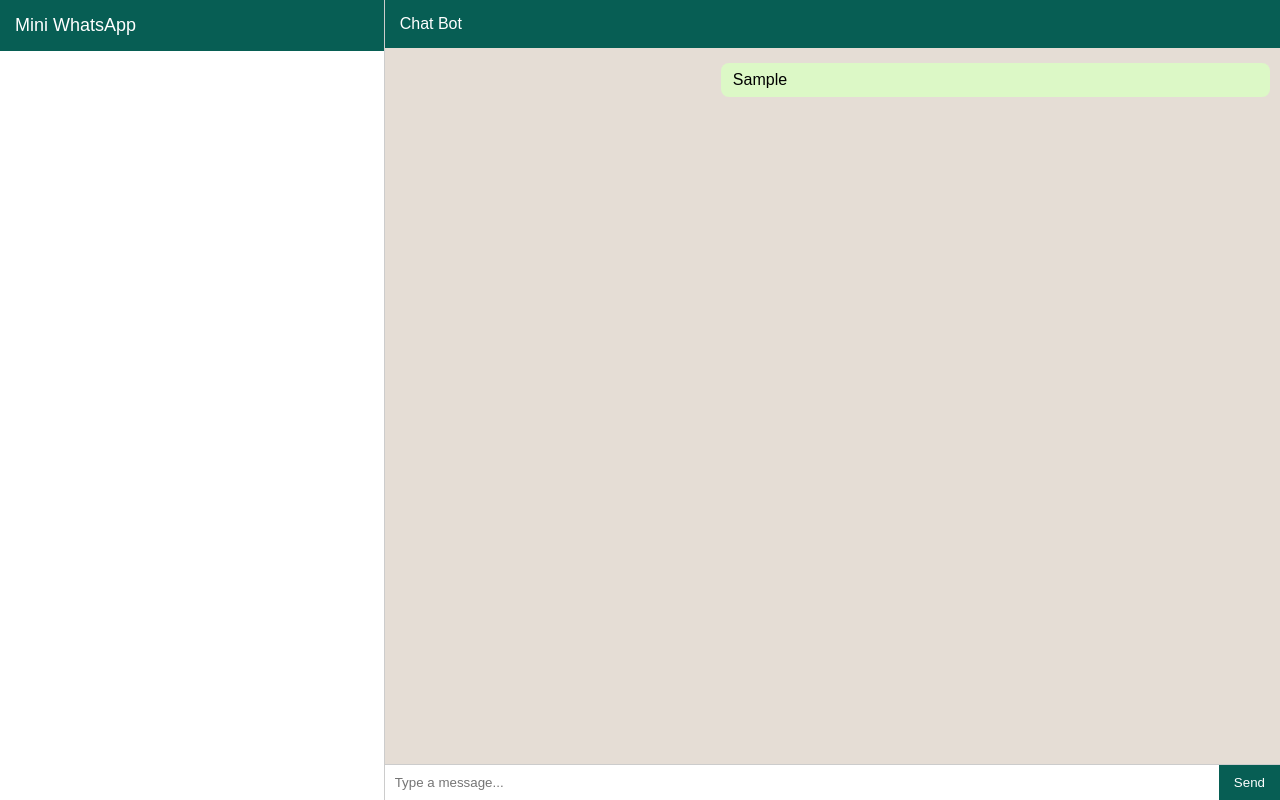
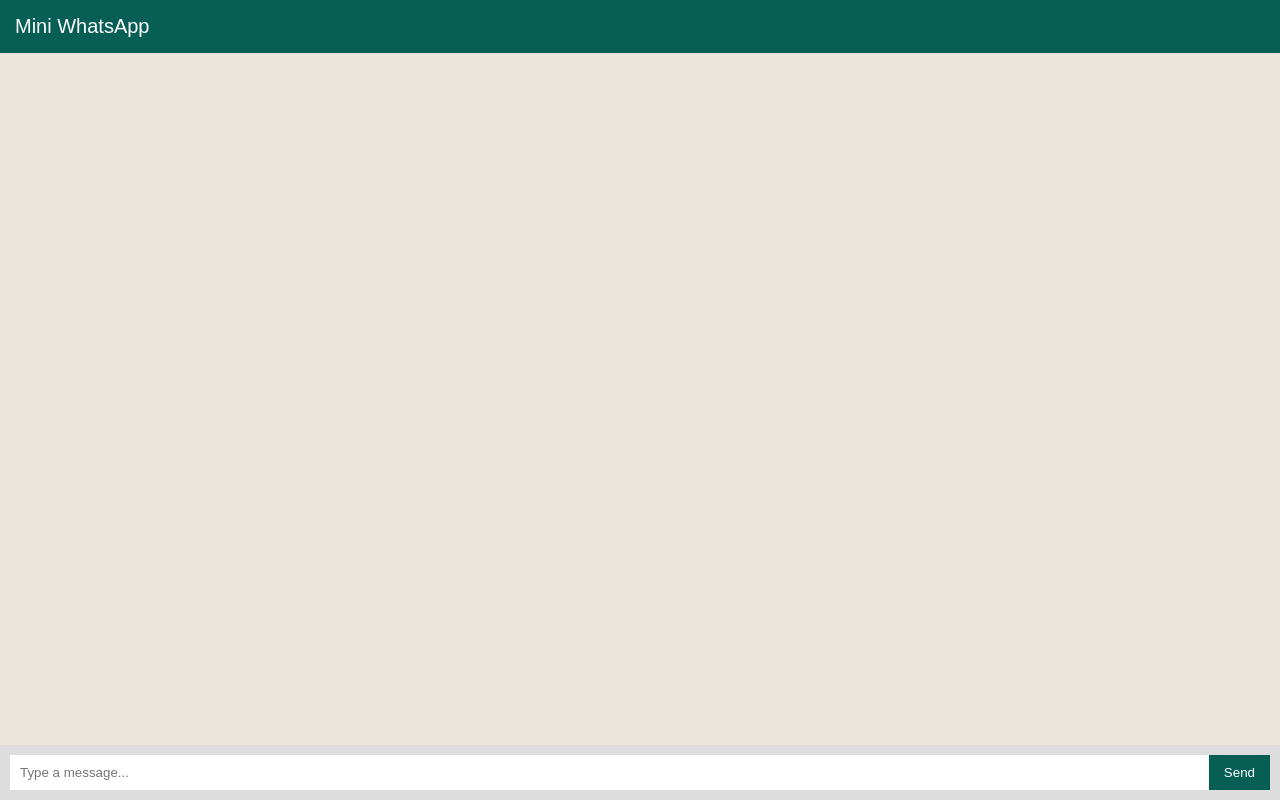
Before and after one commit to afjal-pce/mini-whatsapp, a website: page index.html in a window 1280 px wide. Both pictures are taken after typing "Sample" into the empty fields and a click on the button "Send". Drawn offline with nearby package versions, Linux system fonts and the light colour scheme; no server answers.

Commit message:
Update index.html

```diff
--- a/index.html
+++ b/index.html
@@ -10,65 +10,52 @@
   font-family: Arial;
   background: #ece5dd;
 }
+
 .container {
   display: flex;
+  flex-direction: column;
   height: 100vh;
 }
-.sidebar {
-  width: 30%;
-  background: #fff;
-  border-right: 1px solid #ccc;
-}
-.sidebar-header {
-  padding: 15px;
-  background: #075e54;
-  color: white;
-  font-size: 18px;
-}
-.chat-area {
-  width: 70%;
-  display: flex;
-  flex-direction: column;
-}
-.chat-header {
+
+.header {
   background: #075e54;
   color: white;
   padding: 15px;
+  font-size: 20px;
 }
-.messages {
+
+.chat-box {
   flex: 1;
   padding: 10px;
   overflow-y: auto;
-  background: #e5ddd5;
 }
-.msg {
+
+.message {
+  background: white;
   padding: 8px 12px;
   margin: 5px 0;
   border-radius: 8px;
-  max-width: 60%;
+  width: fit-content;
 }
-.sent {
-  background: #dcf8c6;
-  margin-left: auto;
-}
-.received {
-  background: white;
-}
+
 .input-box {
   display: flex;
-  border-top: 1px solid #ccc;
+  background: #ddd;
+  padding: 10px;
 }
+
 input {
   flex: 1;
   padding: 10px;
   border: none;
   outline: none;
 }
+
 button {
+  padding: 10px 15px;
+  border: none;
   background: #075e54;
   color: white;
-  border: none;
-  padding: 10px 15px;
   cursor: pointer;
 }
 </style>
@@ -77,48 +64,42 @@
 <body>
 
 <div class="container">
-  <div class="sidebar">
-    <div class="sidebar-header">Mini WhatsApp</div>
-  </div>
+  <div class="header">Mini WhatsApp</div>
 
-  <div class="chat-area">
-    <div class="chat-header">Chat Bot</div>
-    <div id="messages" class="messages"></div>
+  <div id="chat" class="chat-box"></div>
 
-    <div class="input-box">
-      <input id="msg" placeholder="Type a message..." />
-      <button onclick="sendMessage()">Send</button>
-    </div>
+  <div class="input-box">
+    <input id="msg" placeholder="Type a message..." />
+    <button onclick="sendMessage()">Send</button>
   </div>
 </div>
 
-<!-- 🔥 Socket connection -->
 <script src="/socket.io/socket.io.js"></script>
 <script>
 const socket = io();
+const chat = document.getElementById("chat");
 
-// Send message to server
+function addMessage(msg) {
+  const div = document.createElement("div");
+  div.className = "message";
+  div.textContent = msg;
+  chat.appendChild(div);
+  chat.scrollTop = chat.scrollHeight;
+}
+
 function sendMessage() {
-  let input = document.getElementById("msg");
-  let text = input.value.trim();
-  if (text === "") return;
+  const input = document.getElementById("msg");
+  const msg = input.value.trim();
+  if (!msg) return;
 
-  addMessage(text, "sent");
-  socket.emit("chat message", text);
+  socket.emit("chat message", msg);
   input.value = "";
 }
 
-// Receive message from server
-socket.on("chat message", function(msg) {
-  addMessage(msg, "received");
+// receive message
+socket.on("chat message", (msg) => {
+  addMessage(msg);
 });
-
-function addMessage(text, type) {
-  let div = document.createElement("div");
-  div.className = "msg " + type;
-  div.innerText = text;
-  document.getElementById("messages").appendChild(div);
-}
 </script>
 
 </body>
```
